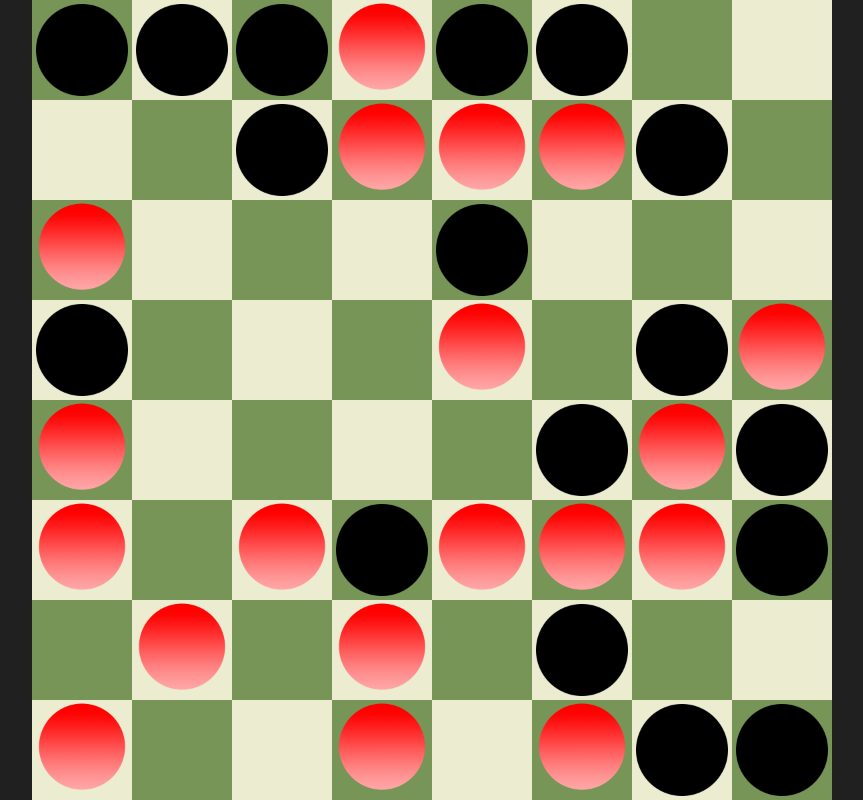
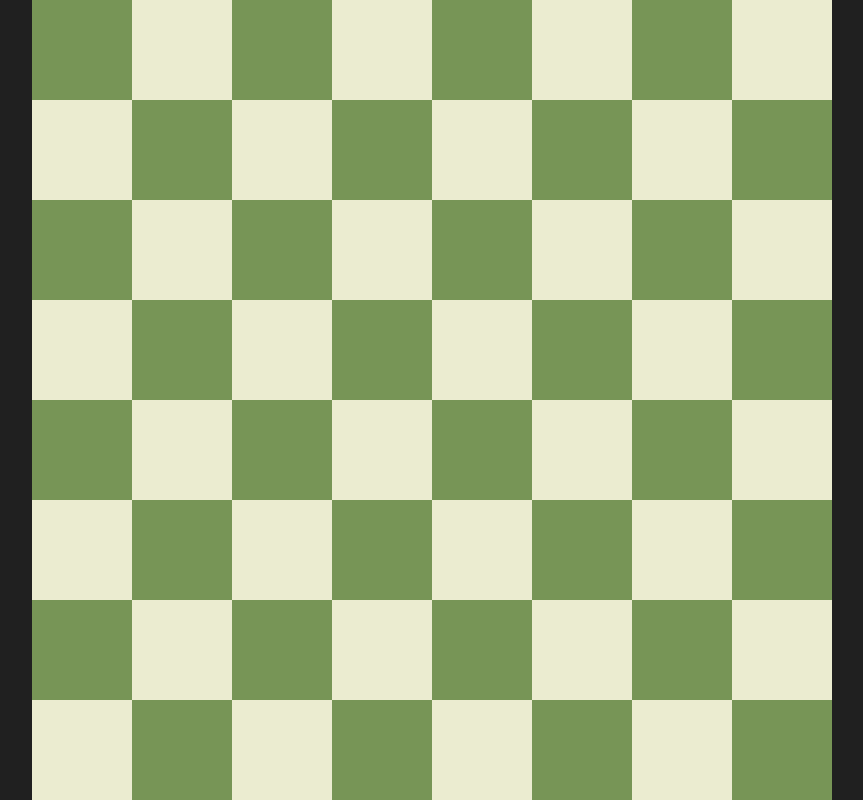
Before and after one commit to AaronMichael726/TSUInterview, a React (Create React App) app: page / in a window 1280 px wide. Shown: the whole page, without its empty margins (208-1071 px from the left). Built offline with nearby package versions, Linux system fonts and the light colour scheme.

Commit message:
this branch got weird going to branch anotehr

```diff
--- a/src/components/board.tsx
+++ b/src/components/board.tsx
@@ -1,6 +1,7 @@
 import React from 'react'
 import './board.css'
 import Tile from './tile'
+import Token from './token'
 
 // horizontal and vertical axis consts for testing
 // const verticalAxis = [1,2,3,4,5,6,7,8]
@@ -19,14 +20,16 @@ export default function Board(){
 
 
     for(let j = 0; j < 8; j++){
+        board[j] = new Array()
+
         for(let i = 0;  i < 8; i++){
 
             const gridValue = j+i + 2
-            const tokenValue = getRandomValue(3)
-
-            board.push(<Tile number={gridValue} tokenValue={tokenValue}/>)
+            board[j].push(<Tile number={gridValue} />)
         }
     }
 
+
+
     return <div id="board">{board}</div>
 }
--- a/src/components/tile.tsx
+++ b/src/components/tile.tsx
@@ -2,8 +2,7 @@ import './tile.css'
 import Token from './token'
 
 interface Props {
-    number: number,
-    tokenValue: number,
+    number: number
 }
 
 /**
@@ -11,12 +10,12 @@ interface Props {
  * Need to generate png based on tokenValue
  */
 
-export default function Tile({ number, tokenValue }: Props){
+export default function Tile({ number }: Props){
 
     if (number % 2 === 0){
-        return <div className="tile dark-tile"><Token tokenValue={tokenValue} /></div>
+        return <div className="tile dark-tile"></div>
     } else {
-        return <div className="tile light-tile black-token"><Token tokenValue={tokenValue} /></div>
+        return <div className="tile light-tile black-token"></div>
     }
 
 }
```
